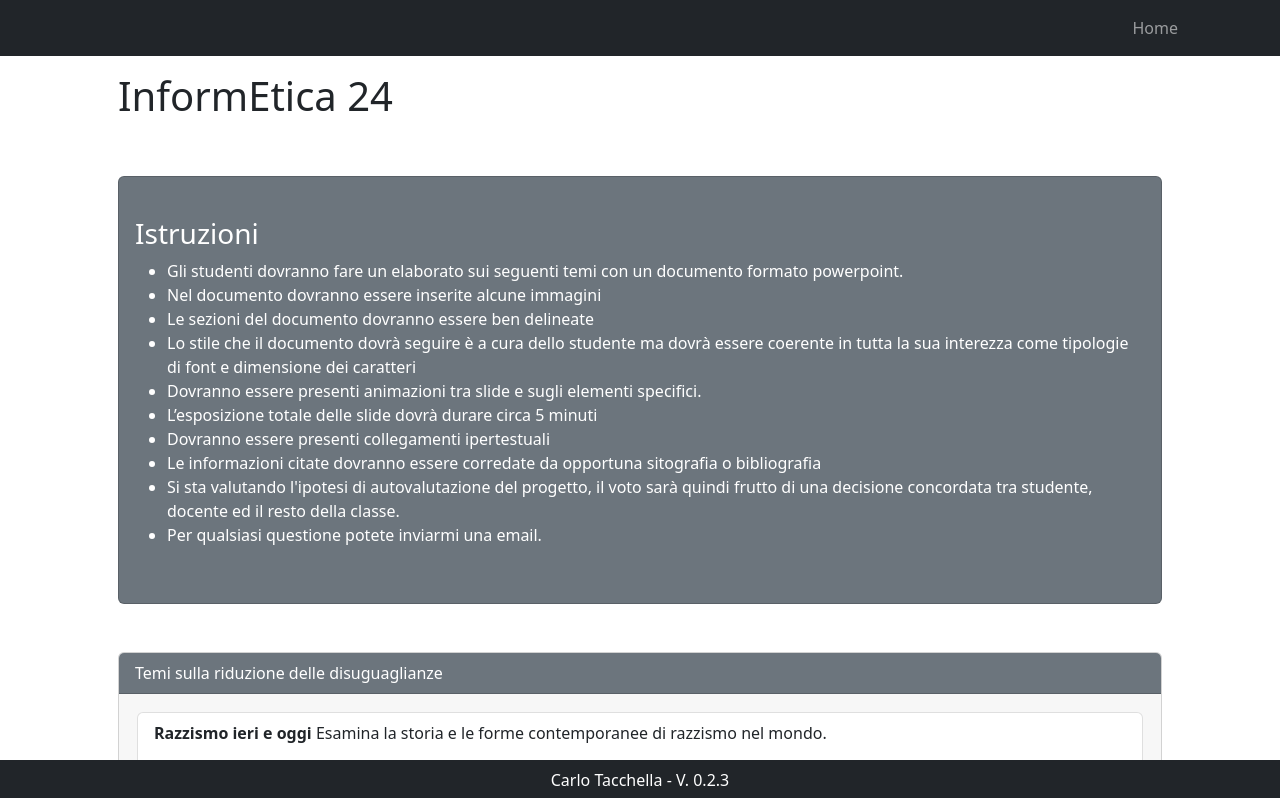
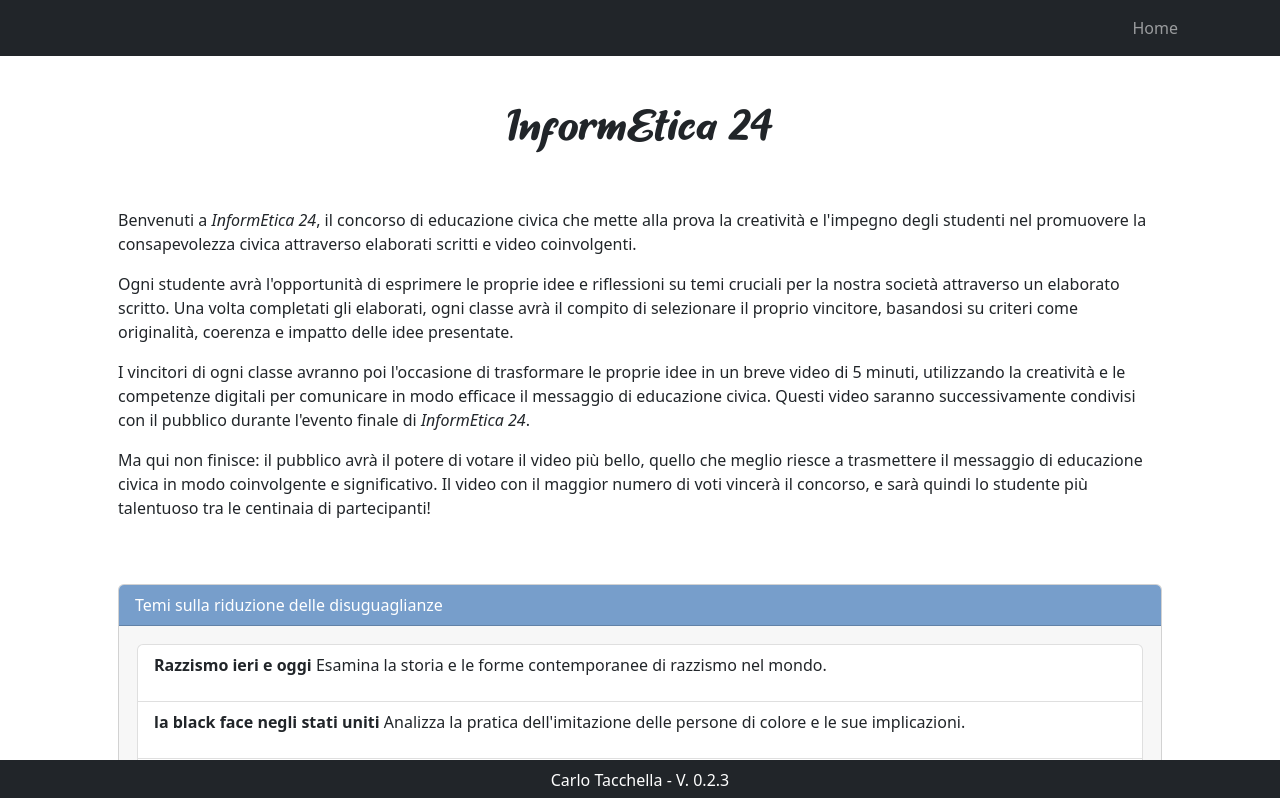
Before and after one commit to taccarlo/my_website, a React (Create React App) app: page /didattica/edCivica in a window 1280 px wide. Shown: the top 798 px of the page. Built offline with nearby package versions, Linux system fonts and the light colour scheme.

Commit message:
[UP] ed civica

```diff
--- a/src/components/pages/edCivica.js
+++ b/src/components/pages/edCivica.js
@@ -1,6 +1,7 @@
 import { Helmet } from "react-helmet-async";
 import jsonString from "../../data/edCivica.json";
 import TopicList from "../list/topicList/topicList";
+
 function EdCivica() {
   let edCivicaList = jsonString["temi"];
 
@@ -15,57 +16,28 @@ function EdCivica() {
         <link rel="canonical" href="/didattica/edCivica" />
       </Helmet>
       <div className="container px-4 px-lg-5">
-        <div className="row gx-4 gx-lg-5 align-items-center my-3">
-          <h1>InformEtica 24</h1>
+        <div className="row gx-5 gx-lg-5 text-center my-5">
+          <h1 className="ShortBabyTitle">InformEtica 24</h1>
         </div>
-        <div className="card text-white bg-secondary my-5 py-4 ">
-          <div className="card-body">
-            <p className="text-white m-0">
-              <h3>Istruzioni</h3>
-              <ul>
-                <li>
-                  Gli studenti dovranno fare un elaborato sui seguenti temi
-                  con un documento formato powerpoint.
-                </li>
-                <li>
-                  Nel documento dovranno essere inserite alcune immagini
-                </li>
-                <li>
-                  Le sezioni del documento dovranno essere ben delineate
-                </li>
-                <li>
-                  Lo stile che il documento dovrà seguire è a cura dello
-                  studente ma dovrà essere coerente in tutta la sua interezza
-                  come tipologie di font e dimensione dei caratteri
-                </li>
-                <li>
-                  Dovranno essere presenti animazioni tra slide e sugli
-                  elementi specifici.
-                </li>
-                <li>
-                  L’esposizione totale delle slide dovrà durare circa 5
-                  minuti
-                </li>
-                <li>
-                  Dovranno essere presenti collegamenti ipertestuali
-                </li>
-                <li>
-                  Le informazioni citate dovranno essere corredate da
-                  opportuna sitografia o bibliografia
-                </li>
-                <li>
-                  Si sta valutando l'ipotesi di autovalutazione del progetto, il voto sarà quindi frutto di una decisione concordata tra studente, docente ed il resto della classe.
-                </li>
-                <li>Per qualsiasi questione potete inviarmi una email.</li>
-              </ul>
-            </p>
-          </div>
+        <div className="row gx-5 gx-lg-5 my-5">
+          <p>
+            Benvenuti a <i>InformEtica 24</i>, il concorso di educazione civica che mette alla prova la creatività e l'impegno degli studenti nel promuovere la consapevolezza civica attraverso elaborati scritti e video coinvolgenti.
+          </p>
+          <p>
+            Ogni studente avrà l'opportunità di esprimere le proprie idee e riflessioni su temi cruciali per la nostra società attraverso un elaborato scritto. Una volta completati gli elaborati, ogni classe avrà il compito di selezionare il proprio vincitore, basandosi su criteri come originalità, coerenza e impatto delle idee presentate.
+          </p>
+          <p>
+            I vincitori di ogni classe avranno poi l'occasione di trasformare le proprie idee in un breve video di 5 minuti, utilizzando la creatività e le competenze digitali per comunicare in modo efficace il messaggio di educazione civica. Questi video saranno successivamente condivisi con il pubblico durante l'evento finale di <i>InformEtica 24</i>.
+          </p>
+          <p>
+            Ma qui non finisce: il pubblico avrà il potere di votare il video più bello, quello che meglio riesce a trasmettere il messaggio di educazione civica in modo coinvolgente e significativo. Il video con il maggior numero di voti vincerà il concorso, e sarà quindi lo studente più talentuoso tra le centinaia di partecipanti!
+          </p>
         </div>
 
         {
           edCivicaList.map((item) =>(
               <div className="card my-3" key={item.index}>
-                <div className="card-header  bg-secondary text-white">{item["topic"]} </div>
+                <div className="card-header  bg-blue text-white">{item["topic"]} </div>
                 <div className="card-body card-body-gray-bg">
                   <TopicList list={item["list"]}/>
                 </div>
@@ -75,7 +47,7 @@ function EdCivica() {
 
         <div className="row gx-4 gx-lg-5 align-items-center my-3">
 
-          <div className="card text-white bg-secondary my-5 py-4 ">
+          <div className="card text-white bg-blue my-5 py-4 ">
             <div className="card-body">
               <p className="text-white m-0">
                 <h3>Struttura del documento:</h3>
@@ -90,10 +62,16 @@ function EdCivica() {
                     fonti){" "}
                   </li>
                 </ul>
-              </p>
-            </div>
+              <h3>Informazioni</h3>
+              <ul>
+                <li>
+                  Durata dell'esposizione: 5 minuti.
+                </li>
+              </ul>
+            </p>
           </div>
         </div>
+          </div>
           </div>
     </>
   );
--- a/src/index.js
+++ b/src/index.js
@@ -3,6 +3,7 @@ import ReactDOM from 'react-dom/client';
 import App from './App';
 import reportWebVitals from './reportWebVitals';
 import { HelmetProvider } from 'react-helmet-async';
+import './style/ShortBaby.ttf';
 
 const root = ReactDOM.createRoot(document.getElementById('root'));
 root.render(
```
Also changed, not shown: src/style/ShortBaby.ttf (added), src/style/style.css, 1 other file (tests, documents, lock files or other folders).
